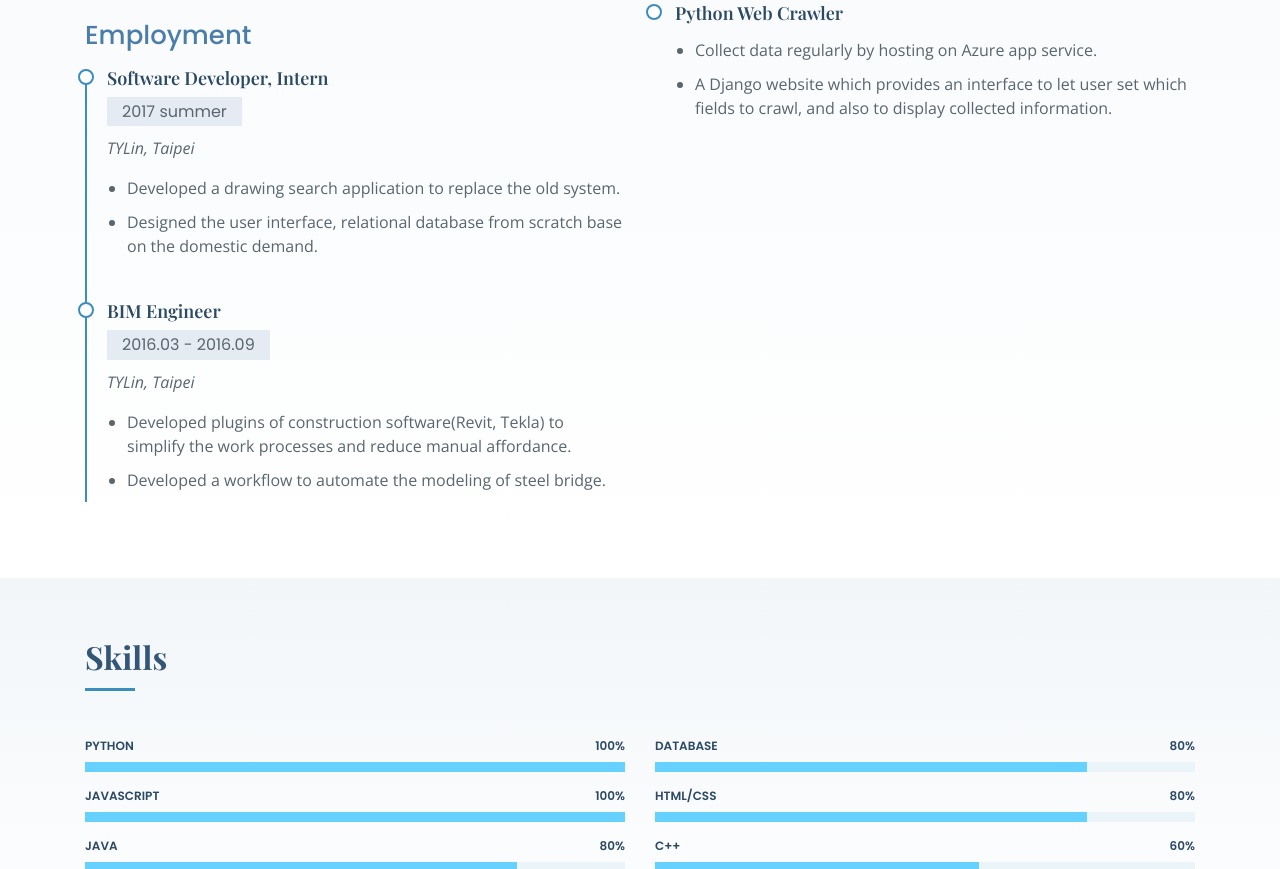
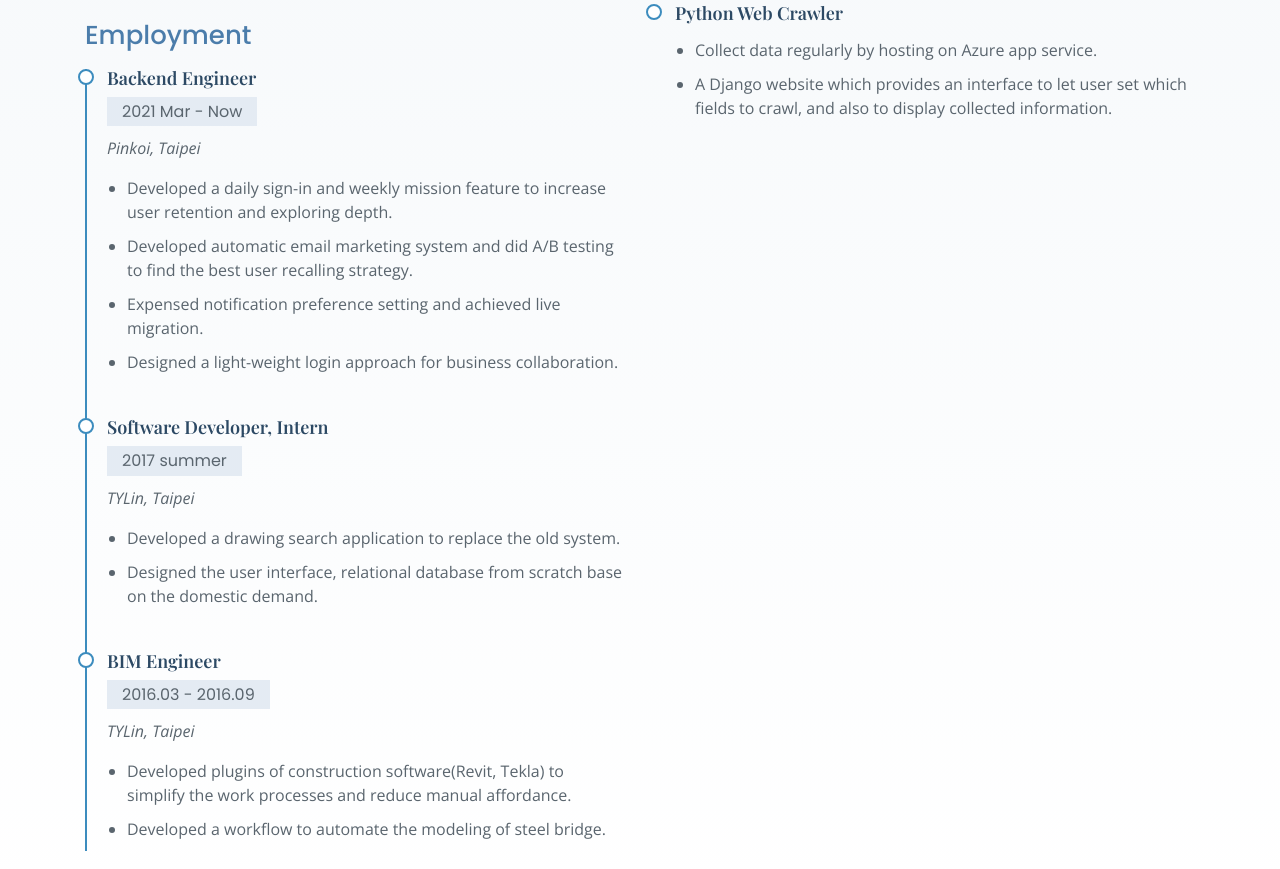
Before and after one commit to rjchien728/rjchien728.github.io, a plain HTML site: page index.html in a window 1280 px wide. Shown: the part 1841-2710 px from the top of the page. Drawn offline with nearby package versions, Linux system fonts and the light colour scheme; a web font is replaced by a local one.

Commit message:
Update employment.

```diff
--- a/index.html
+++ b/index.html
@@ -150,6 +150,30 @@
 
             <!--Employment-->
             <h3 class="resume-title">Employment</h3>
+            <div class="resume-item">
+              <h4>Backend Engineer</h4>
+              <h5>2021 Mar - Now</h5>
+              <p><em>Pinkoi, Taipei</em></p>
+              <p>
+              <ul>
+                <li>
+                  Developed a daily sign-in and weekly mission feature to increase user retention
+                  and exploring depth.
+                </li>
+                <li>
+                  Developed automatic email marketing system and did A/B testing to find the best
+                  user recalling strategy.
+                </li>
+                <li>
+                  Expensed notification preference setting and achieved live migration.
+                </li>
+                <li>
+                  Designed a light-weight login approach for business collaboration.
+                </li>
+              </ul>
+              </p>
+            </div>
+
             <div class="resume-item">
               <h4>Software Developer, Intern</h4>
               <h5>2017 summer</h5>
```
